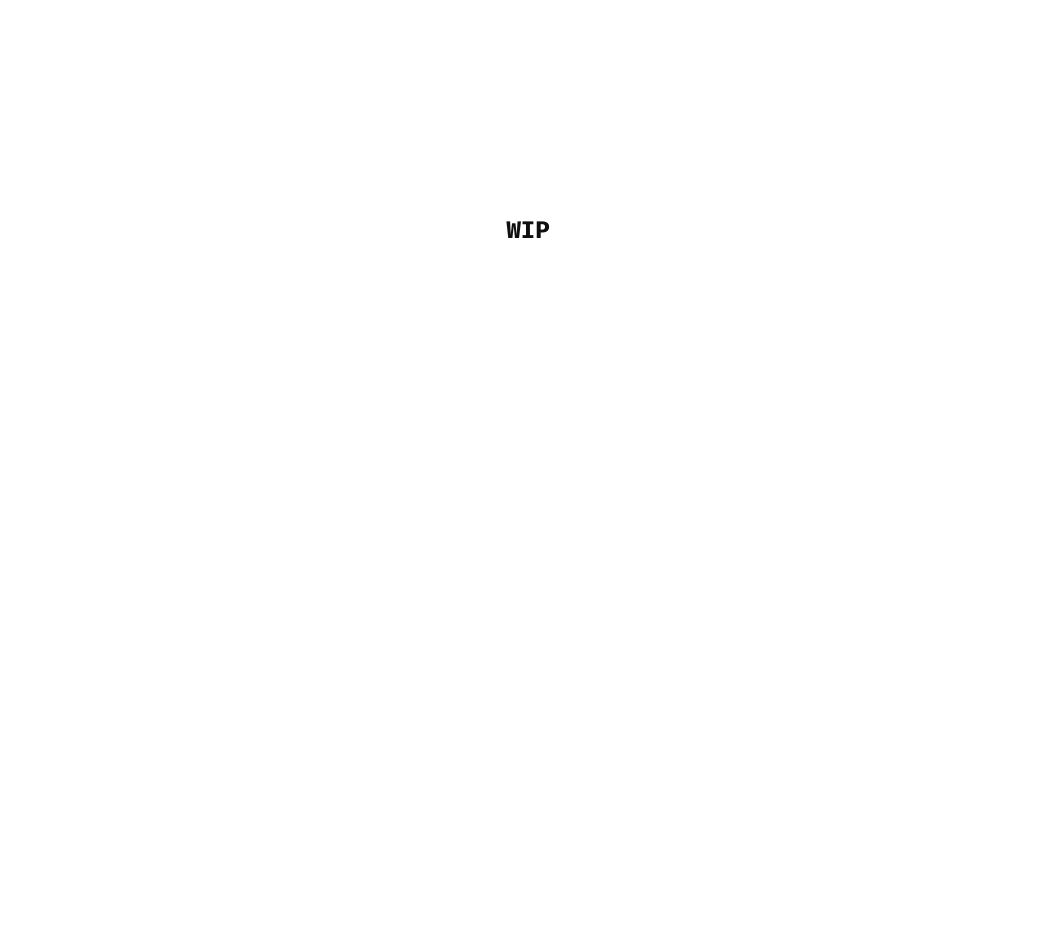
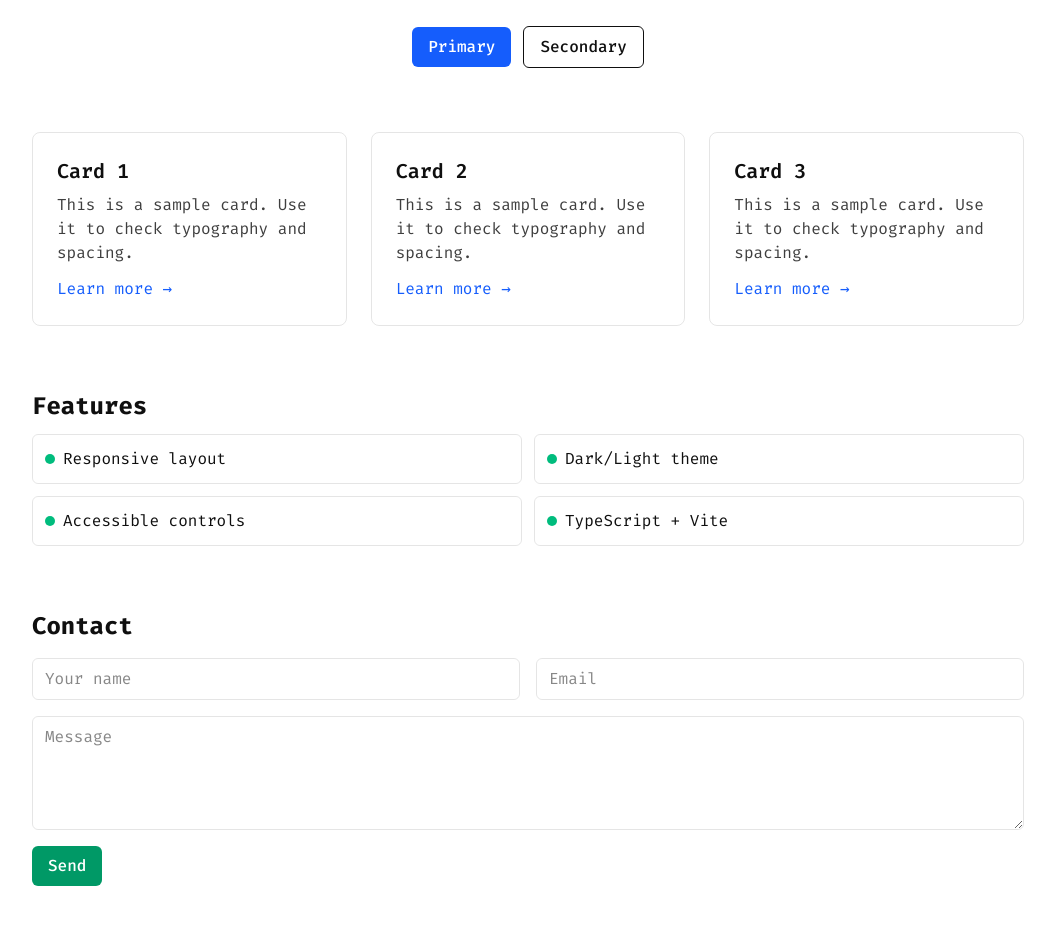
Before and after one commit to TistaMilani/me, a React (Vite) app: page / in a window 1280 px wide. Shown: the part 203-1128 px from the top of the page, without its empty margins (112-1167 px from the left). Before the commit the page ends 800 px from the top, so only its background shows below. Built offline with nearby package versions, Linux system fonts and the light colour scheme.

Commit message:
example of index page

```diff
--- a/src/App.tsx
+++ b/src/App.tsx
@@ -1,5 +1,6 @@
 import './App.css'
 import Navbar from './components/Navbar'
+import MainPage from './components/main-page'
 import { useEffect, useState } from 'react'
 
 type Theme = 'light' | 'dark'
@@ -26,8 +27,8 @@ function App() {
   return (
     <div className="min-h-screen flex flex-col">
       <Navbar theme={theme} onToggleTheme={toggleTheme} />
-      <div className="flex flex-1 items-center justify-center">
-        <h1 className="text-2xl font-bold">WIP</h1>
+      <div className="flex-1">
+        <MainPage />
       </div>
     </div>
   )
--- a/src/components/Navbar.tsx
+++ b/src/components/Navbar.tsx
@@ -26,7 +26,7 @@ export default function Navbar({ theme = 'dark', onToggleTheme }: NavbarProps) {
     const navBorder = theme === 'dark' ? 'border-white/10' : 'border-black/10'
 
     return (
-        <nav className={`sticky top-0 z-50 w-full border-b ${navBorder}`}>
+        <nav className={`sticky top-0 z-50 w-full bg-[var(--bg)] border-b ${navBorder}`}>
             <div className="mx-auto w-full max-w-6xl px-4 py-2 md:py-3 flex flex-col sm:flex-row sm:h-16 items-start sm:items-center justify-between gap-2 md:gap-3">
                 <div className="py-2">
                     <h1 className={`text-xl md:text-2xl font-semibold ${theme === 'dark' ? 'text-white' : 'text-black'}`}>
--- /dev/null
+++ b/src/components/main-page.tsx
@@ -0,0 +1,48 @@
+export default function MainPage() {
+    return (
+        <main className="mx-auto w-full max-w-6xl px-4 py-8 md:py-12">
+            <section className="text-center mb-10 md:mb-16">
+                <h1 className="text-3xl md:text-5xl font-extrabold tracking-tight">Build. Ship. Iterate.</h1>
+                <p className="mt-3 md:mt-4 text-base md:text-lg opacity-80">A quick set of sample elements to verify layout, colors, and interactions.</p>
+                <div className="mt-6 flex items-center justify-center gap-3">
+                    <button className="rounded-md px-4 py-2 text-sm md:text-base font-medium text-white bg-blue-600 hover:bg-blue-500 focus:outline-none focus:ring-2 focus:ring-blue-400">Primary</button>
+                    <button className="rounded-md px-4 py-2 text-sm md:text-base font-medium border border-current hover:opacity-80 focus:outline-none focus:ring-2 focus:ring-black/20">Secondary</button>
+                </div>
+            </section>
+
+            <section className="grid grid-cols-1 sm:grid-cols-2 lg:grid-cols-3 gap-4 md:gap-6 mb-10 md:mb-16">
+                {[1,2,3].map((i) => (
+                    <article key={i} className="rounded-lg border border-black/10 dark:border-white/10 p-4 md:p-6">
+                        <h2 className="text-lg md:text-xl font-semibold">Card {i}</h2>
+                        <p className="mt-2 text-sm md:text-base opacity-80">This is a sample card. Use it to check typography and spacing.</p>
+                        <a href="#" className="mt-3 inline-block text-sm md:text-base text-blue-600 hover:underline">Learn more →</a>
+                    </article>
+                ))}
+            </section>
+
+            <section className="mb-10 md:mb-16">
+                <h3 className="text-xl md:text-2xl font-bold">Features</h3>
+                <ul className="mt-3 grid grid-cols-1 sm:grid-cols-2 gap-2 md:gap-3">
+                    {['Responsive layout','Dark/Light theme','Accessible controls','TypeScript + Vite'].map((f) => (
+                        <li key={f} className="flex items-center gap-2 rounded-md border border-black/10 dark:border-white/10 p-3">
+                            <span className="inline-block h-2.5 w-2.5 rounded-full bg-emerald-500" />
+                            <span className="text-sm md:text-base">{f}</span>
+                        </li>
+                    ))}
+                </ul>
+            </section>
+
+            <section className="mb-10 md:mb-16">
+                <h3 className="text-xl md:text-2xl font-bold">Contact</h3>
+                <form className="mt-4 grid grid-cols-1 sm:grid-cols-2 gap-4">
+                    <input className="col-span-1 rounded-md border border-black/10 dark:border-white/10 bg-transparent px-3 py-2 focus:outline-none focus:ring-2 focus:ring-blue-400" placeholder="Your name" />
+                    <input className="col-span-1 rounded-md border border-black/10 dark:border-white/10 bg-transparent px-3 py-2 focus:outline-none focus:ring-2 focus:ring-blue-400" placeholder="Email" type="email" />
+                    <textarea className="sm:col-span-2 rounded-md border border-black/10 dark:border-white/10 bg-transparent px-3 py-2 focus:outline-none focus:ring-2 focus:ring-blue-400" placeholder="Message" rows={4} />
+                    <div>
+                        <button className="rounded-md px-4 py-2 text-sm md:text-base font-medium text-white bg-emerald-600 hover:bg-emerald-500 focus:outline-none focus:ring-2 focus:ring-emerald-400">Send</button>
+                    </div>
+                </form>
+            </section>
+        </main>
+    )
+}
```
